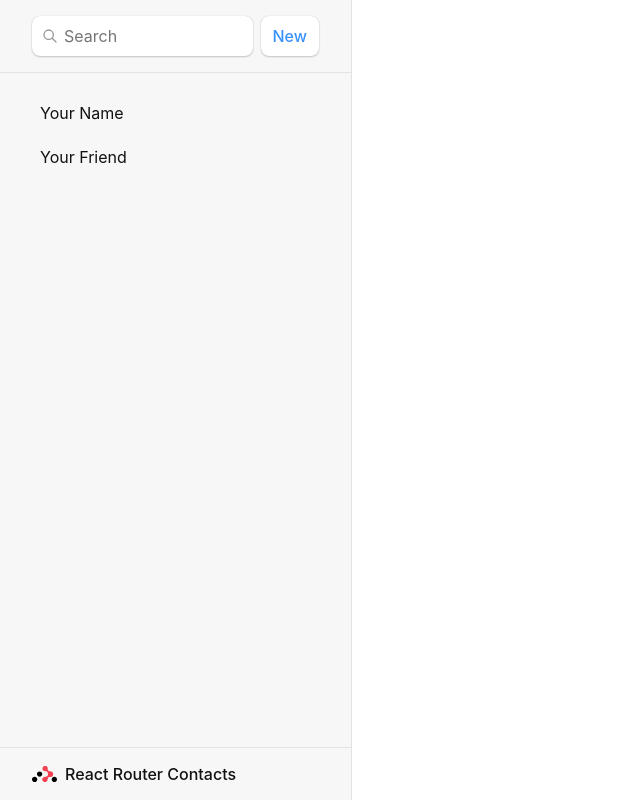
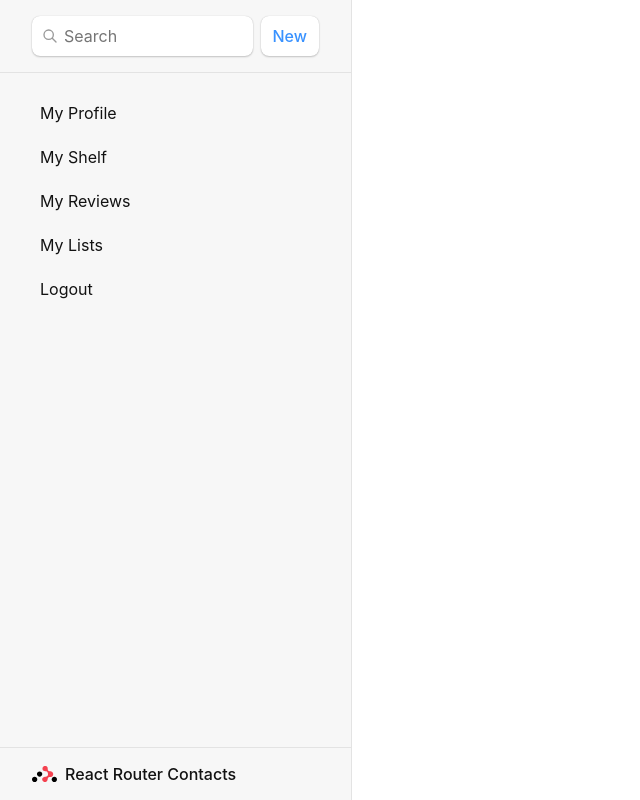
Before and after one commit to curtis-wils0n/pager, a React (Create React App) app: page / in a window 1280 px wide. Shown: the whole page, without its empty margins (0-640 px from the left). Built offline with nearby package versions, Linux system fonts and the light colour scheme.

Commit message:
created user routes

```diff
--- a/src/routes/root.jsx
+++ b/src/routes/root.jsx
@@ -29,10 +29,19 @@ export default function Root() {
         <nav>
           <ul>
             <li>
-              <a href={`contacts/1`}>Your Name</a>
+              <a href={`user`}>My Profile</a>
             </li>
             <li>
-              <a href={`contacts/2`}>Your Friend</a>
+              <a href={`user/shelf`}>My Shelf</a>
+            </li>
+            <li>
+              <a href={`user/reviews`}>My Reviews</a>
+            </li>
+            <li>
+              <a href={`user/lists`}>My Lists</a>
+            </li>
+            <li>
+              <a href={`/`}>Logout</a>
             </li>
           </ul>
         </nav>
--- /dev/null
+++ b/src/routes/user-lists.jsx
@@ -0,0 +1,9 @@
+import { Form } from "react-router-dom";
+
+export default function Lists() {
+
+  return (
+    <p>This is the page where we put our Lists!</p>
+  )
+
+}
--- /dev/null
+++ b/src/routes/user-reviews.jsx
@@ -0,0 +1,9 @@
+import { Form } from "react-router-dom";
+
+export default function Reviews() {
+
+  return (
+    <p>This is the page where we put our reviews!</p>
+  )
+
+}
--- /dev/null
+++ b/src/routes/user-shelf.jsx
@@ -0,0 +1,8 @@
+import { Form } from "react-router-dom";
+
+export default function Shelf() {
+  return (
+    <p>This is the page where we put our Shelf!</p>
+  )
+
+}
--- a/src/routes/contact.jsx
+++ b/src/routes/user.jsx
@@ -1,6 +1,6 @@
 import { Form } from "react-router-dom";
 
-export default function Contact() {
+export default function User() {
   const contact = {
     first: "Your",
     last: "Name",
```
Also changed, not shown: src/index.js (+18 -3 lines).
